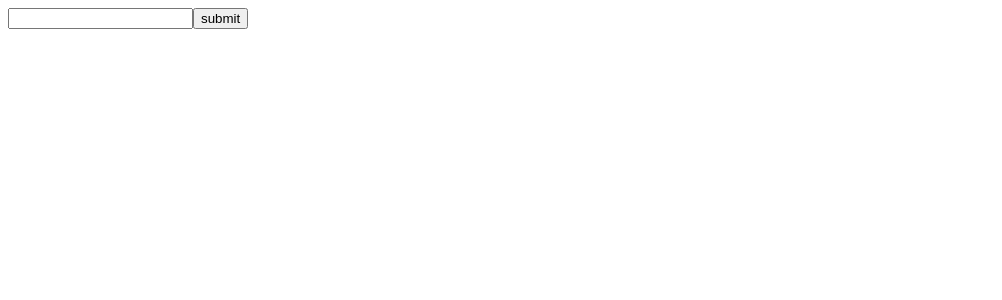
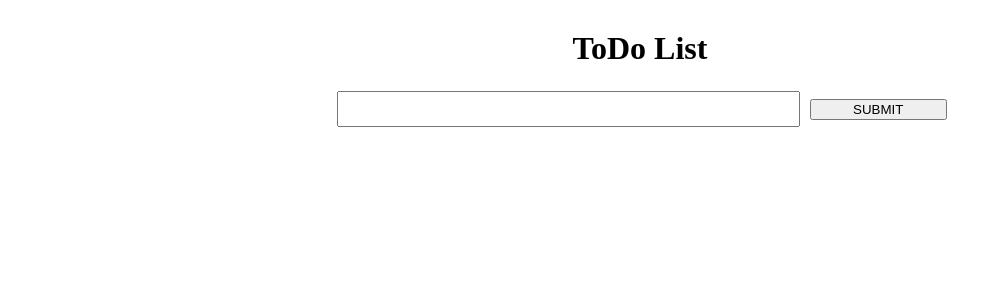
Before and after one commit to mekarthikr/React-Application, a React (Create React App) app: page / in a window 1280 px wide. Shown: the top 300 px of the page, without its empty margins (0-1002 px from the left). Built offline with nearby package versions, Linux system fonts and the light colour scheme.

Commit message:
Todo List(CRUD operation) in React

```diff
--- a/src/components/SampleComponent/SampleComponent.css
+++ b/src/components/SampleComponent/SampleComponent.css
@@ -0,0 +1,38 @@
+.form-container{
+width: 100%;
+
+}
+.container{
+background-color: rgb(255, 255, 255);
+border: 1px solid rgb(255, 255, 255);
+margin: auto;
+width: 60%;
+}
+form{
+    margin: 0 10%;
+
+}
+input[type="text"]
+{
+    width:60%;
+    height: 30px;
+}
+.todo-submit{
+    width: 18.1%;
+    height: 30xp;
+    margin: 10px;
+}
+.button-delete{
+    width: 10%;
+}
+.button-edit{
+    width: 10%;
+
+}
+li{
+    list-style-type:none;
+    margin:0 10%
+}
+h1{
+    text-align: center;
+}
--- a/src/components/SampleComponent/SampleComponent.js
+++ b/src/components/SampleComponent/SampleComponent.js
@@ -1,55 +1,83 @@
 import React from "react";
+import './SampleComponent.css'
 
-export default class Samplecomponents extends React.Component
-{
+export default class Samplecomponents extends React.Component {
     constructor(props) {
         super(props);
-        this.state = {input:"",
-                        element:[]}
+        this.state = {
+            input: "",
+            element: [],
+            edit: false,
+            editindex: 0
         }
-    changeinput=(event)=>{
+    }
+    changeinput = (event) => {
         this.setState({
-                input:event.target.value
+            input: event.target.value
         })
-            console.log(event.target.value)
     }
-    submitValue=(event)=>{
+    submitValue = (event) => {
         event.preventDefault();
-        let inputelem=this.state.input;
-        this.setState({element:[...this.state.element,inputelem]})
+        if (!this.state.edit) {
+            if (this.state.input === "") {
+                alert("Enter a input");
+                return false;
             }
-    ListDelete=(id)=>
-    {
-        console.log(id)
-        // // console.log(element)
+            let inputelem = this.state.input;
+            this.setState({ element: [...this.state.element, inputelem], input: "" })
         }
-    displayFunc()
-    {
-        let array=Array.from(this.state.element)
-        const element=array.map((elem,index)=>{
+        else {
+            if (this.state.input === "") {
+                alert("Enter a input");
+                return false;
+            }
+            let array = this.state.element;
+            array[this.state.editindex] = this.state.input;
+            this.setState({
+                element: array,
+                edit: false,
+                editindex: 0,
+                input: ""
+            })
+        }
+    }
+    ListDelete = (id) => {
+        this.setState({
+            element: this.state.element.filter((element, index) => {
+                return id !== index
+            })
+        })
+    }
+    ListEdit(id) {
+        this.setState({
+            edit: true, editindex: id, input: this.state.element[id]
+        })
+    }
+    displayFunc() {
+        let array = Array.from(this.state.element)
+        const element = array.map((elem, index) => {
             return (
-                <li key={index} >
-                    <div><p>{elem} key={index} </p><button key={index} onClick={()=>this.ListDelete(index)}>delete </button> <button >edit </button></div>
+                <li className="display-inline" key={index} >
+                    <div><p>{this.state.element[index]}</p><button className="button-delete" key={index} onClick={() => this.ListDelete(index)}>delete </button> <button className="button-edit"  onClick={() => this.ListEdit(index)}>edit </button></div>
                 </li>
 
             )
         })
         return (<div>{element}</div>)
     }
-    displayList(props)
-    {
-        return(<div>{props.value}</div>)
+    displayList(props) {
+        return (<div>{props.value}</div>)
     }
-    inputFunction()
-    {
-        return(
+    inputFunction() {
+        return (
 
-            <div>
-                <form>
+            <div className="container">
+                <h1>ToDo List</h1>
+                <form className="form-container">
                     <input value={this.state.input} onChange={this.changeinput} type="text" />
-                    <button onClick={this.submitValue}>submit</button>
+                    <button className="todo-submit" onClick={(event) => this.submitValue(event)}>SUBMIT</button>
                 </form>
-                <div>
+                <div className="todo-list">
                     {this.displayFunc()}
                 </div>
             </div>
```
Lines whose indentation alone changed are shown as unchanged.
